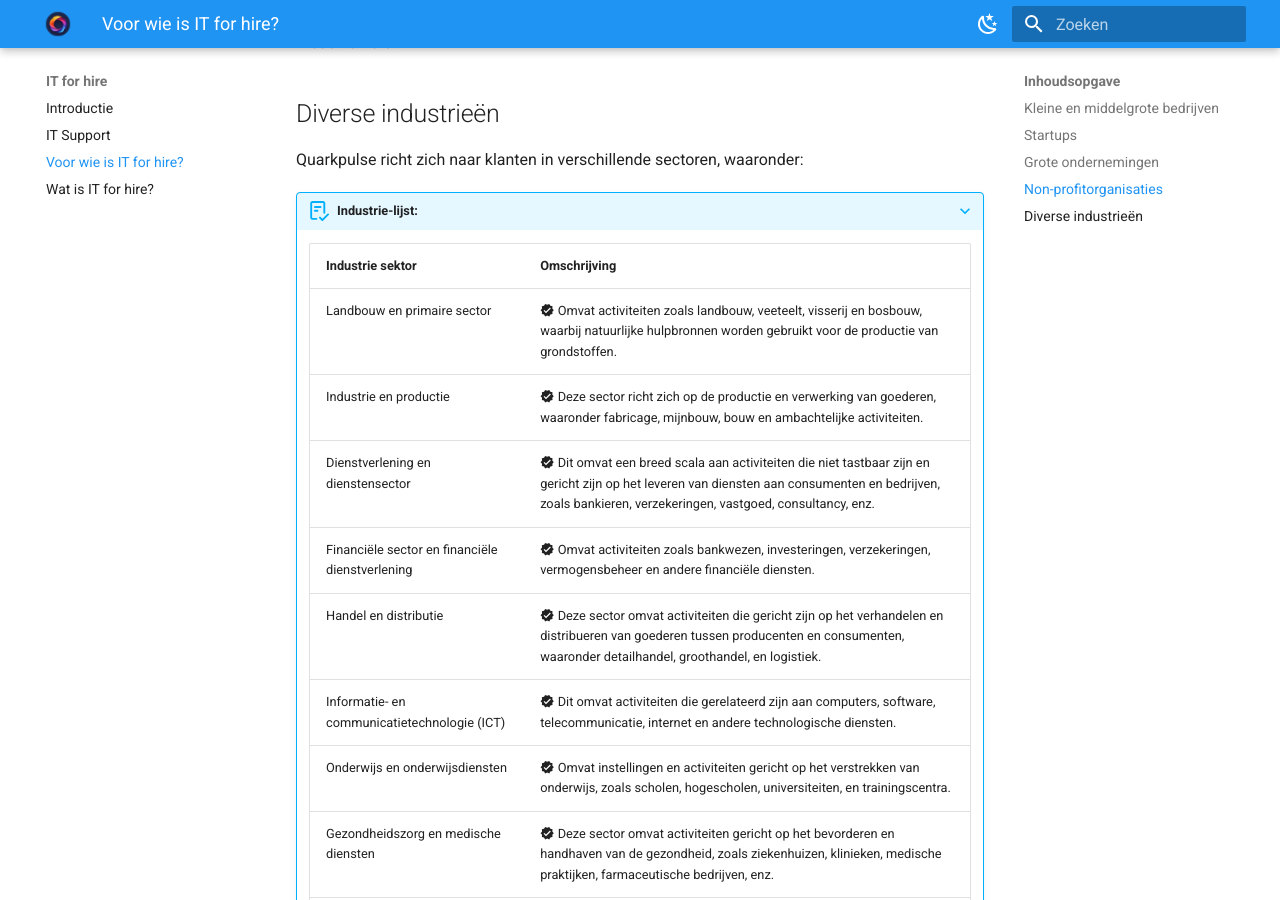
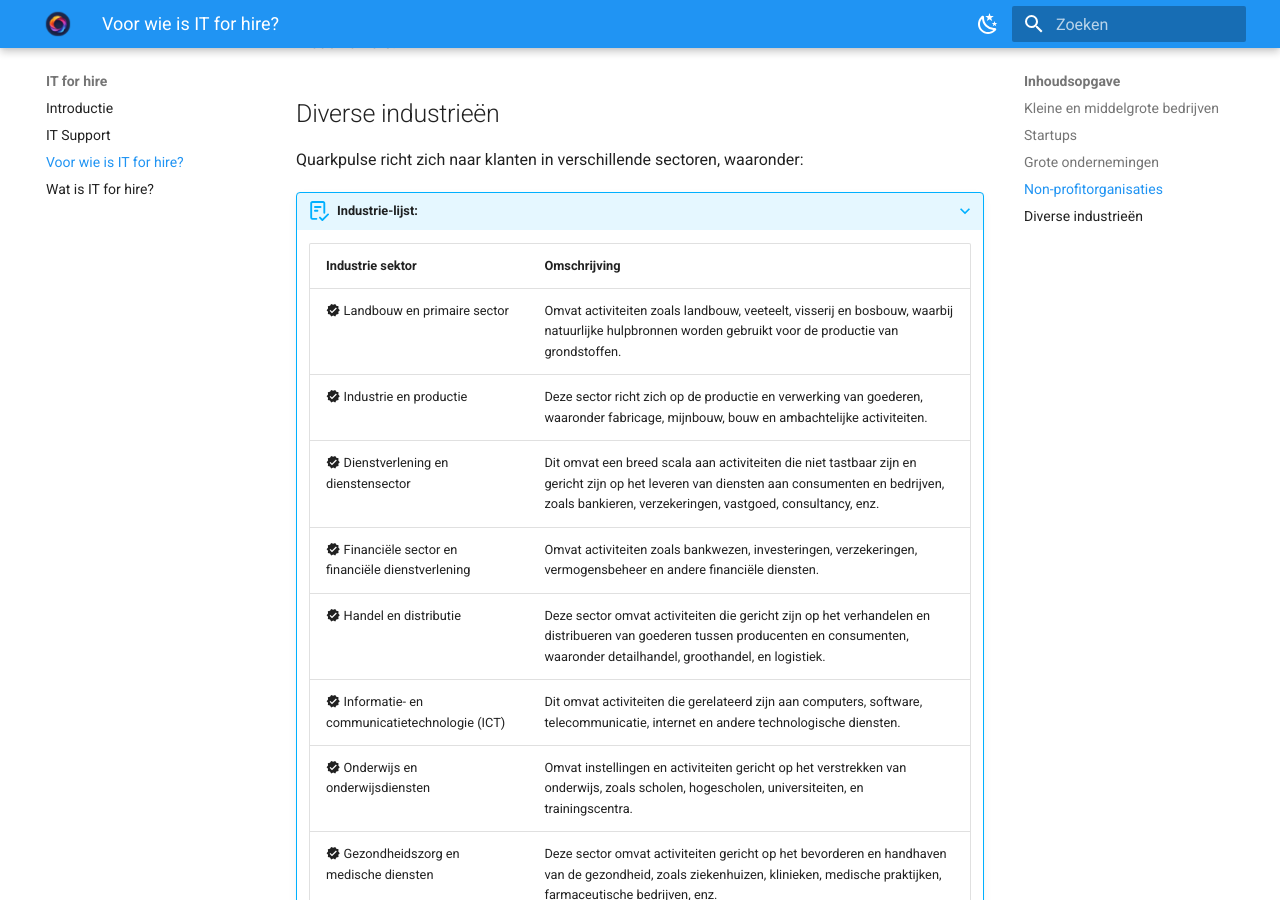
Before and after one commit to Quarkpulse/docs, an MkDocs documentation site: the page built from docs/IT for hire/voor-wie.md, in a window 1280 px wide and 900 px high, scrolled down 1139 px. Built offline with MkDocs 1.6.1 and Material for MkDocs 9.7.7, drawn with Linux system fonts in a browser that asks for light colours.

Commit message:
Updated pages

```diff
--- a/docs/IT for hire/voor-wie.md
+++ b/docs/IT for hire/voor-wie.md
@@ -25,26 +25,26 @@
 ???+ abstract "Industrie-lijst:"
     | Industrie sektor               | Omschrijving                                                                                                                                           |
     |--------------------------------|--------------------------------------------------------------------------------------------------------------------------------------------------------|
-    | Landbouw en primaire sector    | :material-check-decagram: Omvat activiteiten zoals landbouw, veeteelt, visserij en bosbouw, waarbij natuurlijke hulpbronnen worden gebruikt voor de productie van grondstoffen. |
-    | Industrie en productie         | :material-check-decagram: Deze sector richt zich op de productie en verwerking van goederen, waaronder fabricage, mijnbouw, bouw en ambachtelijke activiteiten.                                                |
-    | Dienstverlening en dienstensector | :material-check-decagram: Dit omvat een breed scala aan activiteiten die niet tastbaar zijn en gericht zijn op het leveren van diensten aan consumenten en bedrijven, zoals bankieren, verzekeringen, vastgoed, consultancy, enz. |
-    | Financiële sector en financiële dienstverlening | :material-check-decagram: Omvat activiteiten zoals bankwezen, investeringen, verzekeringen, vermogensbeheer en andere financiële diensten.                                                                                   |
-    | Handel en distributie         | :material-check-decagram: Deze sector omvat activiteiten die gericht zijn op het verhandelen en distribueren van goederen tussen producenten en consumenten, waaronder detailhandel, groothandel, en logistiek.                   |
-    | Informatie- en communicatietechnologie (ICT) | :material-check-decagram: Dit omvat activiteiten die gerelateerd zijn aan computers, software, telecommunicatie, internet en andere technologische diensten.                                                            |
-    | Onderwijs en onderwijsdiensten | :material-check-decagram: Omvat instellingen en activiteiten gericht op het verstrekken van onderwijs, zoals scholen, hogescholen, universiteiten, en trainingscentra.                                                     |
-    | Gezondheidszorg en medische diensten | :material-check-decagram: Deze sector omvat activiteiten gericht op het bevorderen en handhaven van de gezondheid, zoals ziekenhuizen, klinieken, medische praktijken, farmaceutische bedrijven, enz.                          |
-    | Kunst en entertainment        | :material-check-decagram: Omvat activiteiten gerelateerd aan kunst, entertainment, media, cultuur, en recreatie, zoals film, muziek, theater, televisie, gaming, enz.                                                     |
-    | Toerisme en vrije tijd        | :material-check-decagram: Deze sector omvat activiteiten gericht op reizen, toerisme, recreatie, en gastvrijheid, waaronder hotels, restaurants, attracties, reisbureaus, enz.                                              |
-    | Vervoer en logistiek          | :material-check-decagram: Dit omvat activiteiten gerelateerd aan het verplaatsen van mensen en goederen, zoals luchtvaart, scheepvaart, spoorwegen, vrachtwagens, magazijnen, en logistieke dienstverlening.                  |
-    | Bouw en vastgoed              | :material-check-decagram: Deze sector omvat activiteiten gerelateerd aan het bouwen, ontwikkelen en beheren van gebouwen en infrastructuur, evenals vastgoedtransacties en -diensten.                                           |
-    | Energie en nutsvoorzieningen  | :material-check-decagram: Omvat activiteiten gerelateerd aan de productie, distributie en levering van energie, inclusief elektriciteit, gas, water, en hernieuwbare energiebronnen.                                         |
-    | Overheid en publieke sector   | :material-check-decagram: Deze sector omvat activiteiten gericht op het leveren van openbare diensten en bestuur, zoals wetshandhaving, defensie, onderwijs, gezondheidszorg, en sociaal welzijn.                                   |
-    | Milieu- en duurzaamheidssector | :material-check-decagram: Omvat activiteiten gericht op milieubescherming, duurzame ontwikkeling, recycling, en groene technologieën.                                                                                    |
-    | Wetenschap en onderzoek       | :material-check-decagram: Deze sector omvat activiteiten gericht op wetenschappelijk onderzoek en ontwikkeling in verschillende disciplines, zoals natuurwetenschappen, techniek, geneeskunde, en sociale wetenschappen. |
-    | Sociale diensten en maatschappelijke organisaties | :material-check-decagram: Omvat activiteiten gericht op het bieden van ondersteuning, zorg, en diensten aan kwetsbare individuen en gemeenschappen, zoals liefdadigheidsinstellingen, non-profitorganisaties, en sociale diensten. |
-    | Persoonlijke en consumentendiensten | :material-check-decagram: Deze sector omvat activiteiten gericht op het bieden van persoonlijke diensten aan individuen, zoals schoonheidssalons, fitnesscentra, kappers, en persoonlijke coaching.                                       |
-    | Veiligheid en beveiliging     | :material-check-decagram: Omvat activiteiten gericht op het waarborgen van de veiligheid en beveiliging van mensen, eigendommen, en informatie, zoals beveiligingsdiensten, cybersecurity, en rechtshandhaving.                   |
-    | Juridische dienstverlening en rechtshandhaving | :material-check-decagram: Omvat activiteiten gerelateerd aan het verstrekken van juridisch advies, rechtsbijstand, en rechtshandhaving, zoals advocatenkantoren, gerechtelijke instanties, en wetshandhavingsorganisaties.             |
+    | :material-check-decagram: Landbouw en primaire sector    | Omvat activiteiten zoals landbouw, veeteelt, visserij en bosbouw, waarbij natuurlijke hulpbronnen worden gebruikt voor de productie van grondstoffen. |
+    | :material-check-decagram: Industrie en productie         | Deze sector richt zich op de productie en verwerking van goederen, waaronder fabricage, mijnbouw, bouw en ambachtelijke activiteiten.                                                |
+    | :material-check-decagram: Dienstverlening en dienstensector | Dit omvat een breed scala aan activiteiten die niet tastbaar zijn en gericht zijn op het leveren van diensten aan consumenten en bedrijven, zoals bankieren, verzekeringen, vastgoed, consultancy, enz. |
+    | :material-check-decagram: Financiële sector en financiële dienstverlening | Omvat activiteiten zoals bankwezen, investeringen, verzekeringen, vermogensbeheer en andere financiële diensten.                                                                                   |
+    | :material-check-decagram: Handel en distributie         | Deze sector omvat activiteiten die gericht zijn op het verhandelen en distribueren van goederen tussen producenten en consumenten, waaronder detailhandel, groothandel, en logistiek.                   |
+    | :material-check-decagram: Informatie- en communicatietechnologie (ICT) | Dit omvat activiteiten die gerelateerd zijn aan computers, software, telecommunicatie, internet en andere technologische diensten.                                                            |
+    | :material-check-decagram: Onderwijs en onderwijsdiensten | Omvat instellingen en activiteiten gericht op het verstrekken van onderwijs, zoals scholen, hogescholen, universiteiten, en trainingscentra.                                                     |
+    | :material-check-decagram: Gezondheidszorg en medische diensten | Deze sector omvat activiteiten gericht op het bevorderen en handhaven van de gezondheid, zoals ziekenhuizen, klinieken, medische praktijken, farmaceutische bedrijven, enz.                          |
+    | :material-check-decagram: Kunst en entertainment        | Omvat activiteiten gerelateerd aan kunst, entertainment, media, cultuur, en recreatie, zoals film, muziek, theater, televisie, gaming, enz.                                                     |
+    | :material-check-decagram: Toerisme en vrije tijd        | Deze sector omvat activiteiten gericht op reizen, toerisme, recreatie, en gastvrijheid, waaronder hotels, restaurants, attracties, reisbureaus, enz.                                              |
+    | :material-check-decagram: Vervoer en logistiek          | Dit omvat activiteiten gerelateerd aan het verplaatsen van mensen en goederen, zoals luchtvaart, scheepvaart, spoorwegen, vrachtwagens, magazijnen, en logistieke dienstverlening.                  |
+    | :material-check-decagram: Bouw en vastgoed              | Deze sector omvat activiteiten gerelateerd aan het bouwen, ontwikkelen en beheren van gebouwen en infrastructuur, evenals vastgoedtransacties en -diensten.                                           |
+    | :material-check-decagram: Energie en nutsvoorzieningen  | Omvat activiteiten gerelateerd aan de productie, distributie en levering van energie, inclusief elektriciteit, gas, water, en hernieuwbare energiebronnen.                                         |
+    | :material-check-decagram: Overheid en publieke sector   | Deze sector omvat activiteiten gericht op het leveren van openbare diensten en bestuur, zoals wetshandhaving, defensie, onderwijs, gezondheidszorg, en sociaal welzijn.                                   |
+    | :material-check-decagram: Milieu- en duurzaamheidssector | Omvat activiteiten gericht op milieubescherming, duurzame ontwikkeling, recycling, en groene technologieën.                                                                                    |
+    | :material-check-decagram: Wetenschap en onderzoek       | Deze sector omvat activiteiten gericht op wetenschappelijk onderzoek en ontwikkeling in verschillende disciplines, zoals natuurwetenschappen, techniek, geneeskunde, en sociale wetenschappen. |
+    | :material-check-decagram: Sociale diensten en maatschappelijke organisaties | Omvat activiteiten gericht op het bieden van ondersteuning, zorg, en diensten aan kwetsbare individuen en gemeenschappen, zoals liefdadigheidsinstellingen, non-profitorganisaties, en sociale diensten. |
+    | :material-check-decagram: Persoonlijke en consumentendiensten | Deze sector omvat activiteiten gericht op het bieden van persoonlijke diensten aan individuen, zoals schoonheidssalons, fitnesscentra, kappers, en persoonlijke coaching.                                       |
+    | :material-check-decagram: Veiligheid en beveiliging     | Omvat activiteiten gericht op het waarborgen van de veiligheid en beveiliging van mensen, eigendommen, en informatie, zoals beveiligingsdiensten, cybersecurity, en rechtshandhaving.                   |
+    | :material-check-decagram: Juridische dienstverlening en rechtshandhaving | Omvat activiteiten gerelateerd aan het verstrekken van juridisch advies, rechtsbijstand, en rechtshandhaving, zoals advocatenkantoren, gerechtelijke instanties, en wetshandhavingsorganisaties.             |
 
 
 
```
Also changed, not shown: docs/Documentatie/Oplossingen/Opensource/Installatie/authentik.md (added, +4 -0 lines), docs/Documentatie/Oplossingen/Opensource/Installatie/homepage.md (added, +4 -0 lines), docs/Documentatie/Oplossingen/Opensource/Installatie/invoice-ninja.md (added, +4 -0 lines), docs/Documentatie/Oplossingen/Opensource/Installatie/mkdocs.md (added, +4 -0 lines), docs/Documentatie/Oplossingen/Opensource/Installatie/netbox.md (added, +4 -0 lines), docs/Documentatie/Oplossingen/Opensource/Installatie/nginx-proxy-manager.md (added, +4 -0 lines), docs/Documentatie/Oplossingen/Opensource/Installatie/openproject.md (added, +4 -0 lines), docs/Documentatie/Oplossingen/Opensource/Installatie/proxmox.md (added, +4 -0 lines), docs/Documentatie/Oplossingen/Opensource/Installatie/rustdesk.md (added, +4 -0 lines), docs/Documentatie/Oplossingen/Opensource/Installatie/speedtest-tracker.md (added, +4 -0 lines), docs/Documentatie/Oplossingen/Opensource/Installatie/truenas.md (added, +4 -0 lines), docs/Documentatie/Oplossingen/Opensource/Installatie/uvdesk.md (added, +4 -0 lines), docs/Documentatie/Oplossingen/Opensource/Installatie/wazuh.md (added, +4 -0 lines), docs/Documentatie/Oplossingen/Opensource/Installatie/wireguard.md (added, +4 -0 lines), 2 more files.
